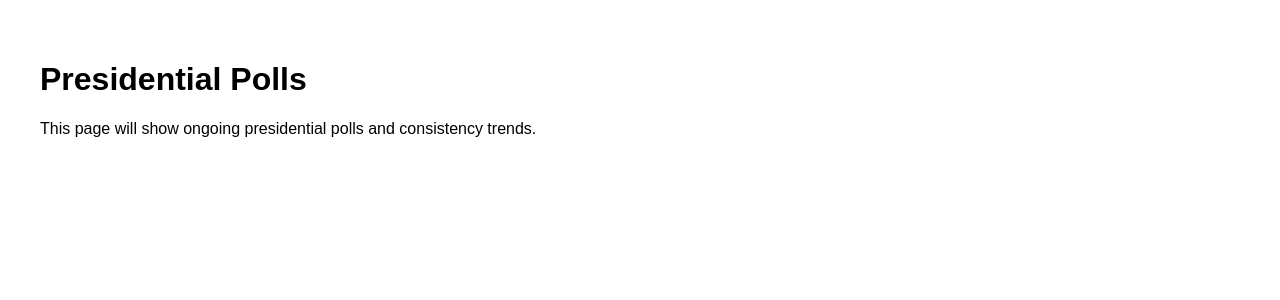
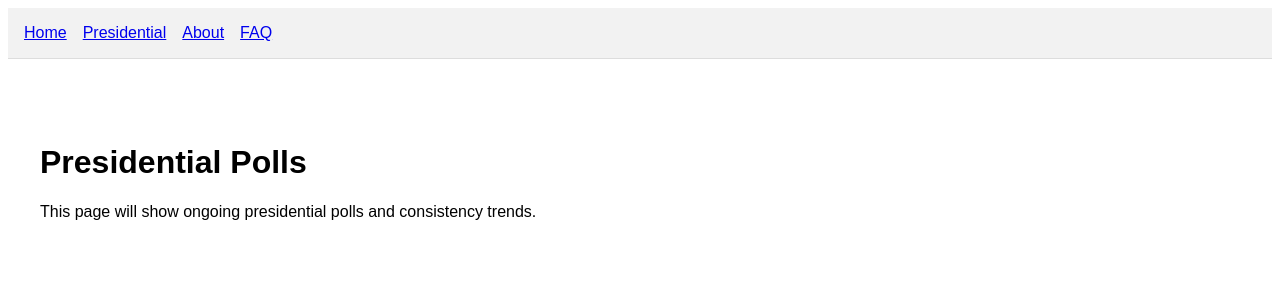
Before and after one commit to Ourwillxyz/Ourwill, a Next.js app: page /presidential in a window 1280 px wide. Shown: the top 300 px of the page. Built offline with nearby package versions, Linux system fonts and the light colour scheme.

Commit message:
Update presidential.js

```diff
--- a/pages/presidential.js
+++ b/pages/presidential.js
@@ -1,8 +1,13 @@
+import Navbar from '../components/Navbar';
+
 export default function Presidential() {
   return (
-    <div style={{ padding: '2rem', fontFamily: 'Arial, sans-serif' }}>
-      <h1>Presidential Polls</h1>
-      <p>This page will show ongoing presidential polls and consistency trends.</p>
+    <div style={{ fontFamily: 'Arial, sans-serif' }}>
+      <Navbar />
+      <div style={{ padding: '2rem' }}>
+        <h1>Presidential Polls</h1>
+        <p>This page will show ongoing presidential polls and consistency trends.</p>
+      </div>
     </div>
   );
 }
```
